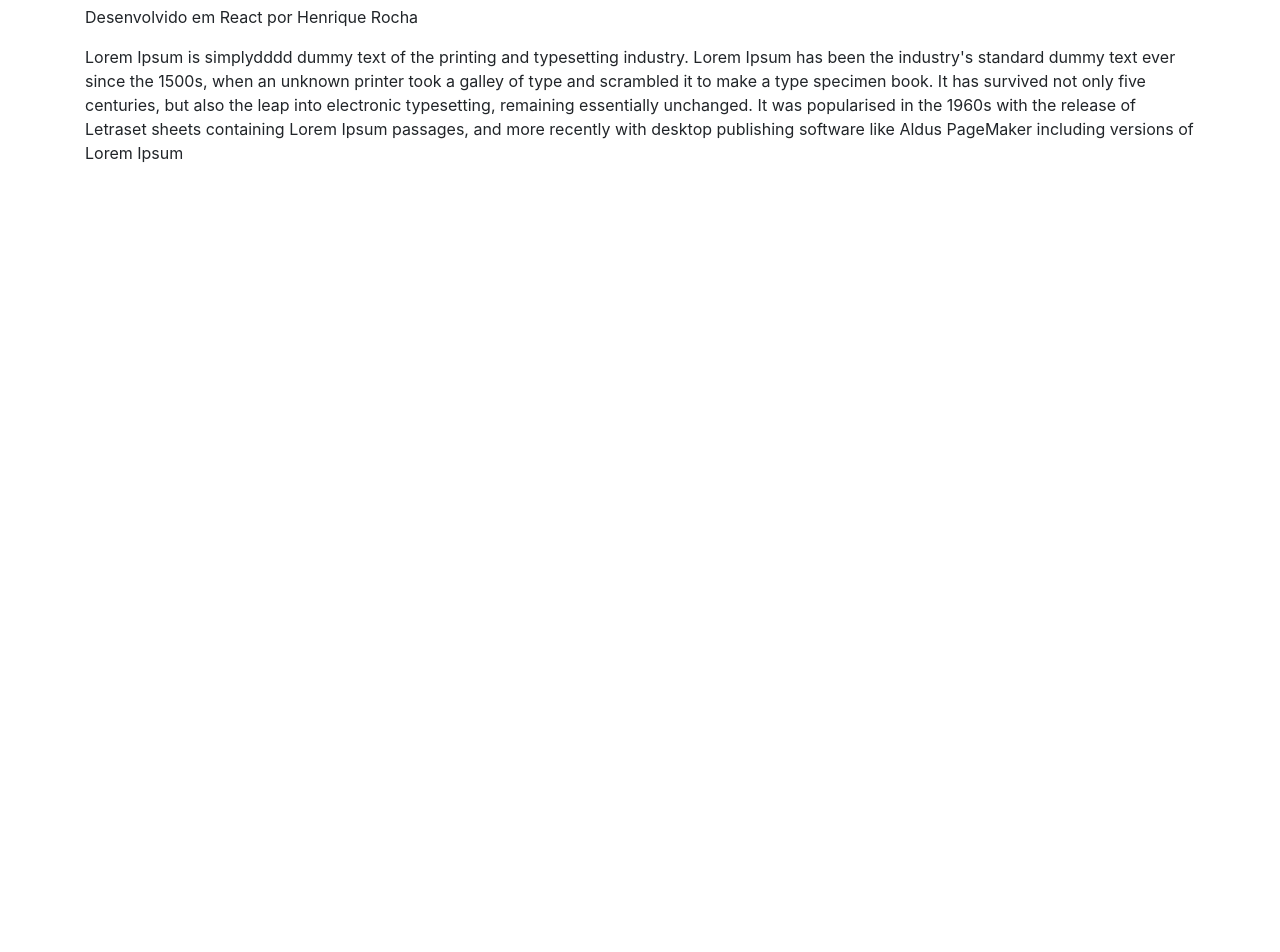
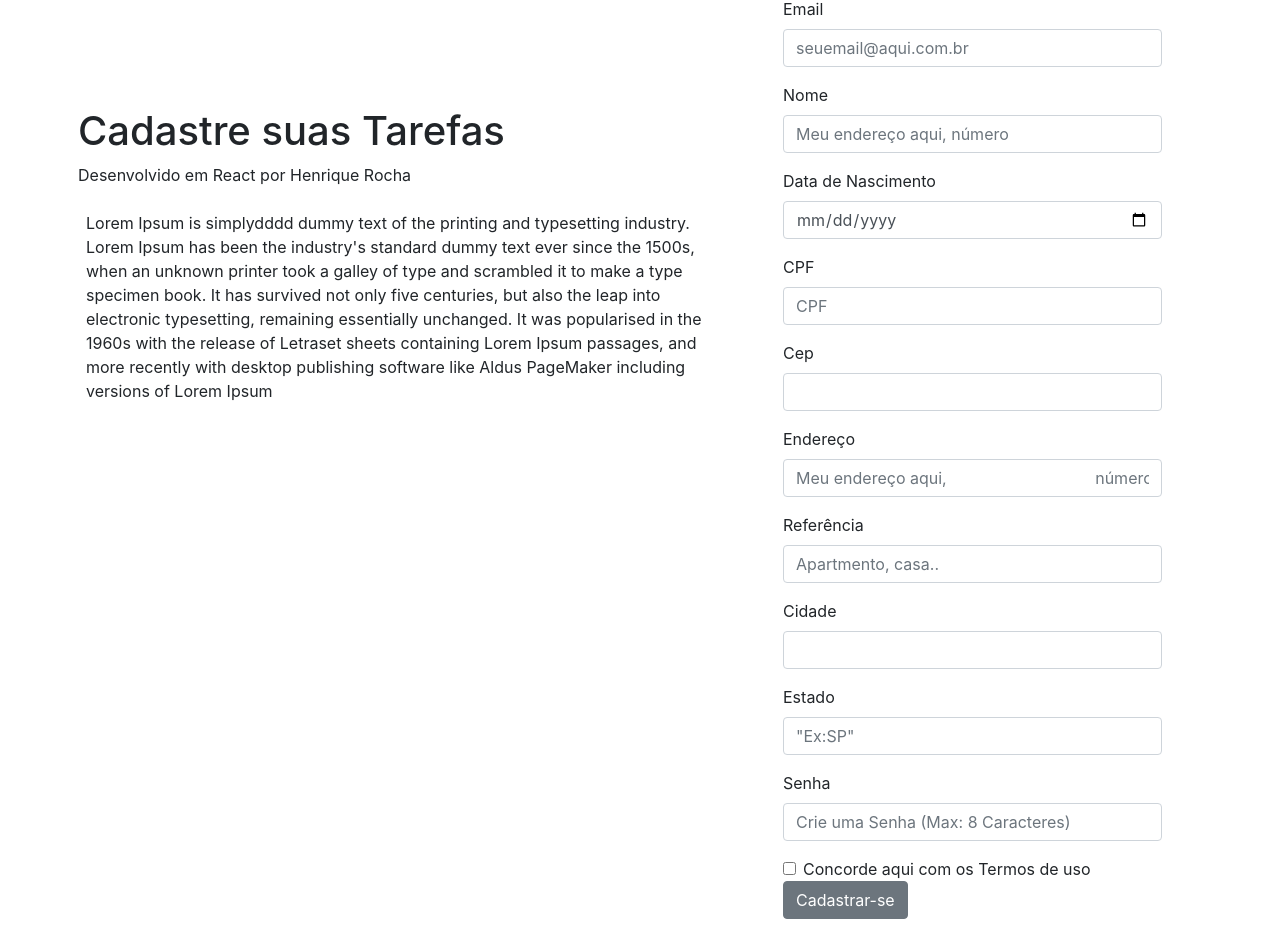
Before and after one commit to hrocha85/Cadastro-Tarefas, a React (Create React App) app: page / in a window 1280 px wide. Shown: the part 107-1059 px from the top of the page. Before the commit the page ends 800 px from the top, so only its background shows below. Built offline with nearby package versions, Linux system fonts and the light colour scheme.

Commit message:
Atualização
Signed-off-by: hrocha85 <hrocha85@gmail.com>

```diff
--- a/src/Components/form-cadastro/form.js
+++ b/src/Components/form-cadastro/form.js
@@ -6,31 +6,31 @@
 
 class CadastroForm extends Component {
 
-    state = {
+    // state = {
 
-        ...this.returnStateObject()
-    }
+    //     ...this.returnStateObject()
+    // }
 
-    returnStateObject(){
-        if(this.props.currentIndex === - 1)
-        return{
+    // returnStateObject(){
+    //     if(this.props.currentIndex === - 1)
+    //     return{
 
-            email:'',
-            name:'',
-            dateBorn:'',
-            cpf:'',
-            adress:'',
-            reference:'',
-            city:'',
-            states:'',
-            password:''
+    //         email:'',
+    //         name:'',
+    //         dateBorn:'',
+    //         cpf:'',
+    //         adress:'',
+    //         reference:'',
+    //         city:'',
+    //         states:'',
+    //         password:''
 
-        }
+    //     }
 
-        else
-            return this.props.list[this.props.currentIndex]
+    //     else
+    //         return this.props.list[this.props.currentIndex]
 
-     }
+    //  }
 
 
 
@@ -39,42 +39,46 @@
 
 
 
-    handleInputChange = e => {
-        this.setState({
-            [e.target.name] : e.target.value
+    // handleInputChange = e => {
+    //     this.setState({
+    //         [e.target.name] : e.target.value
 
 
-        })
+    //     })
 
-    }
+    // }
 
 
 
-    handleSubmit (e) {
-        e.preventDefault()
-        this.props.onAddOrEdit(this.state)
-    }
+    // handleSubmit (e) {
+    //     e.preventDefault()
+    //     this.props.onAddOrEdit(this.state)
+    // }
 
 
     render(){
         return (
             <div>
-                <Form onSubmit = {this.handleSubmit} autoComplete="off">
+                <Form
+                // onSubmit = {this.handleSubmit}
+                autoComplete="off">
                     <Row form>
                         <Col md={12}>
                         <FormGroup>
                             <Label for="exampleEmail">Email</Label>
                             <Input type="email" name="email" id="exampleEmail" placeholder="seuemail@aqui.com.br"
-                             value={this.state.email}
-                             onChange={this.handleInputChange}/>
+                            //  value={this.state.email}
+                            //  onChange={this.handleInputChange}
+                             />
                         </FormGroup>
                         </Col>
                         <Col md={12}>
                             <FormGroup>
                                 <Label for="exampleNome">Nome</Label>
                                 <Input type="text" name="name" id="exampleAddress" placeholder="Meu endereço aqui, número"
-                                value={this.state.name}
-                                onChange={this.handleInputChange}/>
+                                // value={this.state.name}
+                                // onChange={this.handleInputChange}
+                                />
                             </FormGroup>
                             </Col>
 
@@ -82,23 +86,26 @@
                             <FormGroup>
                                 <Label for="exampleAddress">Data de Nascimento</Label>
                                 <Input type="date" name="date" id="exampleAddress"
-                                value={this.state.dateBorn}
-                                onChange={this.handleInputChange} />
+                                // value={this.state.dateBorn}
+                                // onChange={this.handleInputChange}
+                                />
                             </FormGroup>
                             </Col><Col md={12}>
                             <FormGroup>
                                 <Label for="exampleCPF">CPF</Label>
                                 <Input  type="text" name="cpf" id="exampleAddress" placeholder="CPF" maxlength="11"
-                                value={this.state.cpf}
-                                onChange={this.handleInputChange} />
+                                // value={this.state.cpf}
+                                // onChange={this.handleInputChange}
+                                />
                             </FormGroup>
                             </Col>
                               <Col md={12}>
                                 <FormGroup>
                                     <Label for="exampleCEP">Cep</Label>
                                     <Input type="text" name="cep" maxlength="8" id="exampleCep"
-                                    value={this.state.cep}
-                                    onChange={this.handleInputChange}/>
+                                    // value={this.state.cep}
+                                    // onChange={this.handleInputChange}
+                                    />
                                 </FormGroup>
                                 </Col>
                                 <Col md={12}>
@@ -106,8 +113,9 @@
                                 <Label for="exampleAddress">Endereço</Label>
                                 <Input type="text" name="address" id="exampleAddress" placeholder="Meu endereço aqui,
                                  número"
-                                 value={this.state.adress}
-                             onChange={this.handleInputChange}/>
+                            //      value={this.state.adress}
+                            //  onChange={this.handleInputChange}
+                             />
                             </FormGroup>
                             </Col>
                             <Col md={12}>
@@ -115,16 +123,18 @@
                                 <Label for="exampleCep">Referência</Label>
                                 <Input type="text" name="reference" id="exampleAddress2"
                                 placeholder="Apartmento, casa.. "
-                                value={this.state.reference}
-                                onChange={this.handleInputChange}/>
+                                // value={this.state.reference}
+                                // onChange={this.handleInputChange}
+                                />
                             </FormGroup>
                             </Col>
                                 <Col md={12}>
                                 <FormGroup>
                                       <Label for="exampleEstado">Cidade</Label>
                                     <Input type="text" name="city" id="exampleCity"
-                                    value={this.state.city}
-                                    onChange={this.handleInputChange}/>
+                                    // value={this.state.city}
+                                    // onChange={this.handleInputChange}
+                                    />
                                 </FormGroup>
                                 </Col>
                                 <Col md={12}>
@@ -132,16 +142,18 @@
                                     <Label for="exampleEstado">Estado</Label>
                                     <Input type="text" name="state"
                                     id="exampleEstado" placeholder='"Ex:SP"'
-                                    value={this.state.states}
-                                    onChange={this.handleInputChange}/>
+                                    // value={this.state.states}
+                                    // onChange={this.handleInputChange}
+                                    />
                                 </FormGroup>
                                 </Col>
                                 <Col md={12}>
                                 <FormGroup>
                                     <Label for="Senha">Senha</Label>
                                     <Input type="password" name="password" id="Senha" placeholder="Crie uma Senha (Max: 8 Caracteres) " maxlength="8"
-                                    value={this.state.password}
-                                    onChange={this.handleInputChange} />
+                                    // value={this.state.password}
+                                    // onChange={this.handleInputChange}
+                                    />
                                 </FormGroup>
                                 </Col>
                         </Row>
@@ -149,7 +161,9 @@
                                 <Input type="checkbox" name="check" id="exampleCheck"/>
                                 <Label for="exampleCheck" check>Concorde aqui com os Termos de uso</Label>
                             </FormGroup>
-                            <Button type= "submit" onClick={() => { console.log(this.state)}}>Cadastrar-se</Button>
+                            <Button type= "submit"
+                            // onClick={() => { console.log(this.state)}}
+                            >Cadastrar-se</Button>
                      </Form>
 
             </div>
--- a/src/Components/routes.js
+++ b/src/Components/routes.js
@@ -5,8 +5,7 @@
 import {LoginPage} from '../pages/login/login';
 
 
-import { BrowserRouter, Route, Router, Switch}  from "react-router-dom";
-import { unstable_renderSubtreeIntoContainer } from 'react-dom';
+import { BrowserRouter, Route, Switch}  from "react-router-dom";
 import App from '../App'
 
 export class routes extends Component {
--- a/src/pages/home/home.js
+++ b/src/pages/home/home.js
@@ -1,23 +1,23 @@
-
-
 import React, { Component } from 'react'
-
-// import CadastroFrom from '/Users/henriquerocha/desenvolvimento/my-app/src/Components/form-cadastro/form';
+import CadastroFrom from '/Users/henriquerocha/desenvolvimento/my-app/src/Components/form-cadastro/form';
+import './homeStyles.css';
 
 export class Home extends Component {
     render() {
         return (
 
-        <div className="home1">
-            <div className='container' >
-                <h1>Cadastre suas Tarefas</h1>
-                <p>Desenvolvido em React por Henrique Rocha</p>
-            <p>Lorem Ipsum is simplydddd dummy text of the printing and typesetting industry. Lorem Ipsum has been the industry's standard dummy text ever since the 1500s, when an unknown printer took a galley of type and scrambled it to make a type specimen book. It has survived not only five centuries, but also the leap into electronic typesetting, remaining essentially unchanged. It was popularised in the 1960s with the release of Letraset sheets containing Lorem Ipsum passages, and more recently with desktop publishing software like Aldus PageMaker including versions of Lorem Ipsum</p>
-             {/* <CadastroFrom />  */}
-
-
+        <div className="home1 container ">
+            <div className='row'>
+            <div className="titulo-home col-7 p-2">
+            <h1 className='' >Cadastre suas Tarefas</h1>
+            <p>Desenvolvido em React por Henrique Rocha</p>
+            <p className="p-2">Lorem Ipsum is simplydddd dummy text of the printing and typesetting industry. Lorem Ipsum has been the industry's standard dummy text ever since the 1500s, when an unknown printer took a galley of type and scrambled it to make a type specimen book. It has survived not only five centuries, but also the leap into electronic typesetting, remaining essentially unchanged. It was popularised in the 1960s with the release of Letraset sheets containing Lorem Ipsum passages, and more recently with desktop publishing software like Aldus PageMaker including versions of Lorem Ipsum</p>
             </div>
-        </div>
+         <div className=" col-5 p-5">
+              <CadastroFrom />
+         </div>
+            </div>
+            </div>
 
         )
 
--- /dev/null
+++ b/src/pages/home/homeStyles.css
@@ -0,0 +1,4 @@
+.titulo-home{
+
+margin-top: 150px;
+}
```
